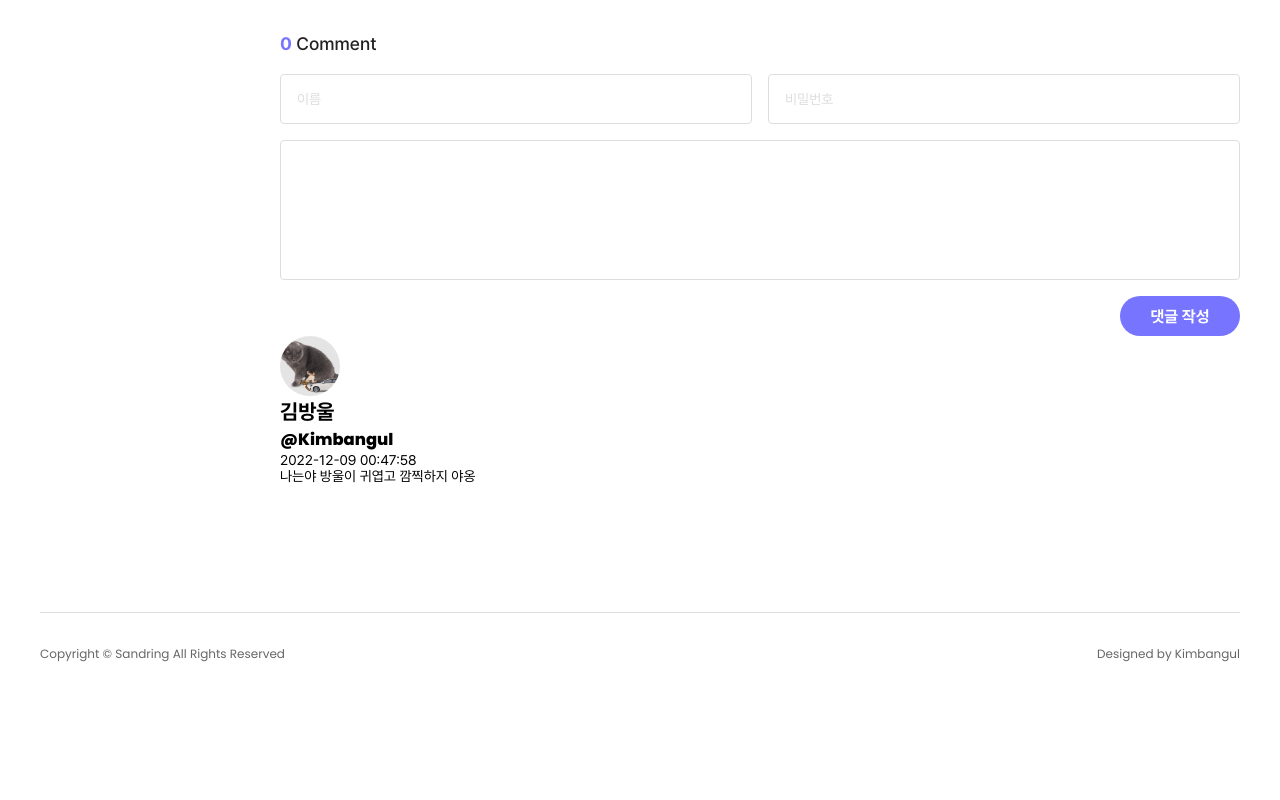
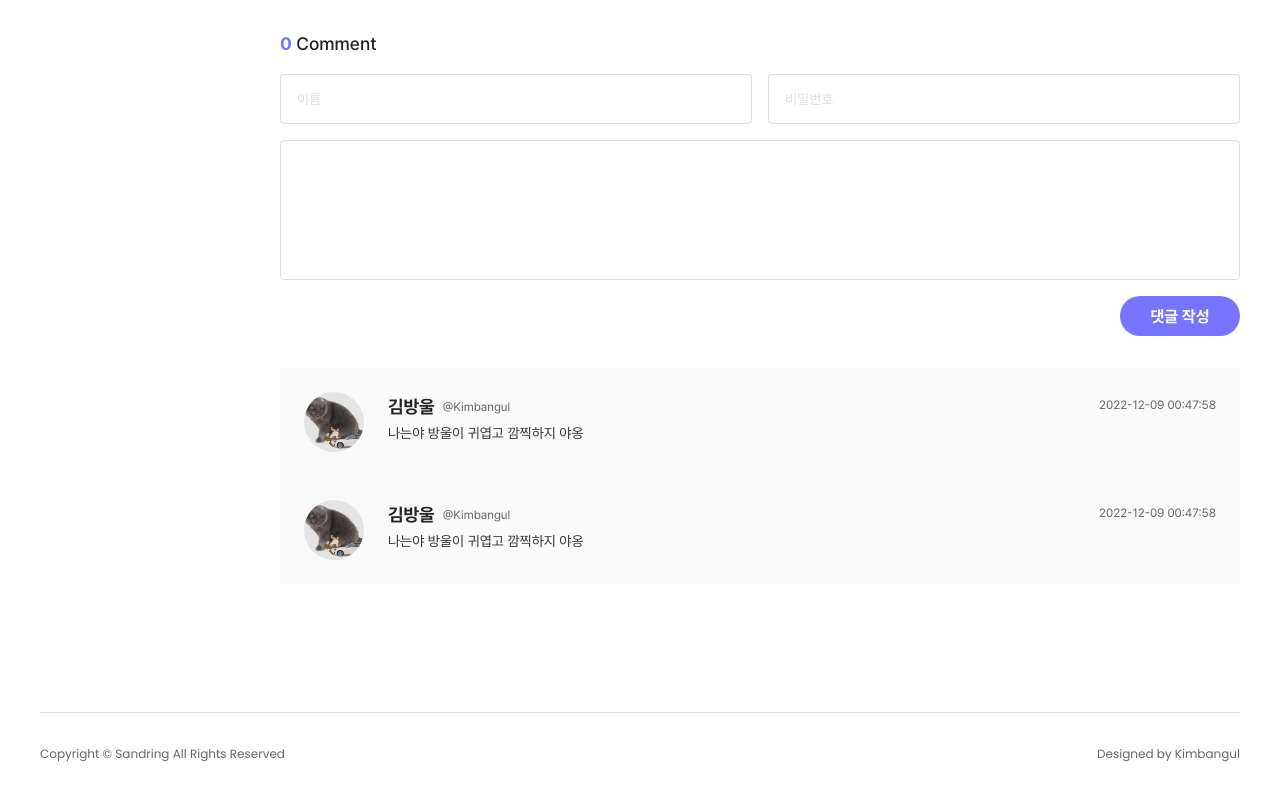
Before and after one commit to Discord-Bangul-e-bot/Blog, a Next.js app: page /post/1 in a window 1280 px wide. Shown: the part 869-1669 px from the top of the page. Before the commit the page ends 1605 px from the top, so only its background shows below. Built offline with nearby package versions, Linux system fonts and the light colour scheme.

Commit message:
style: comment styling

```diff
--- a/components/post/CommentList.tsx
+++ b/components/post/CommentList.tsx
@@ -6,6 +6,7 @@ import SAMPLE01 from 'src/assets/images/sample01.png';
 const CommentList = () => {
   return (
     <ul className='CommentList'>
+      <CommentItem />
       <CommentItem />
     </ul>
   );
--- a/src/styles/page/post/CommentList.scss
+++ b/src/styles/page/post/CommentList.scss
@@ -1,11 +1,60 @@
 .Comment {
+  &List {
+    padding: 2.4rem;
+    background: #FAF9F9;
+  }
+
   &Item {
+    @include flex;
+    margin-top: 4.8rem;
+
+    &:first-child {
+      margin-top: 0;
+    }
+
     &__thumb {
       position: relative;
       width: 6rem;
       height: 6rem;
       overflow: hidden;
       border-radius: 100%;
+      margin-right: 2.4rem;
+      flex-shrink: 0;
+    }
+
+    &__name {
+      @include subtitle1_bold;
+      color: $text_05;
+
+      &-container {
+        @include flex(flex-start, center, 0.8rem);
+        margin-top: 0.4rem;
+      }
+    }
+
+    &__info {
+      @include flex(space-between, center);
+    }
+
+    &__id {
+      @include caption1_regular;
+      color: $text_03;
+    }
+
+    &__date {
+      @include caption1_regular;
+      color: $text_03;
+
+    }
+
+    &__contents {
+      @include body_regular;
+      color: $text_04;
+      margin-top: 0.8rem;
+
+      &-container {
+        flex-grow: 1;
+      }
     }
   }
 }
--- a/src/styles/page/post/Post.scss
+++ b/src/styles/page/post/Post.scss
@@ -11,4 +11,8 @@
   .PostComment {
     margin-top: 6rem;
   }
+
+  .CommentList {
+    margin-top: 3.2rem;
+  }
 }
```
